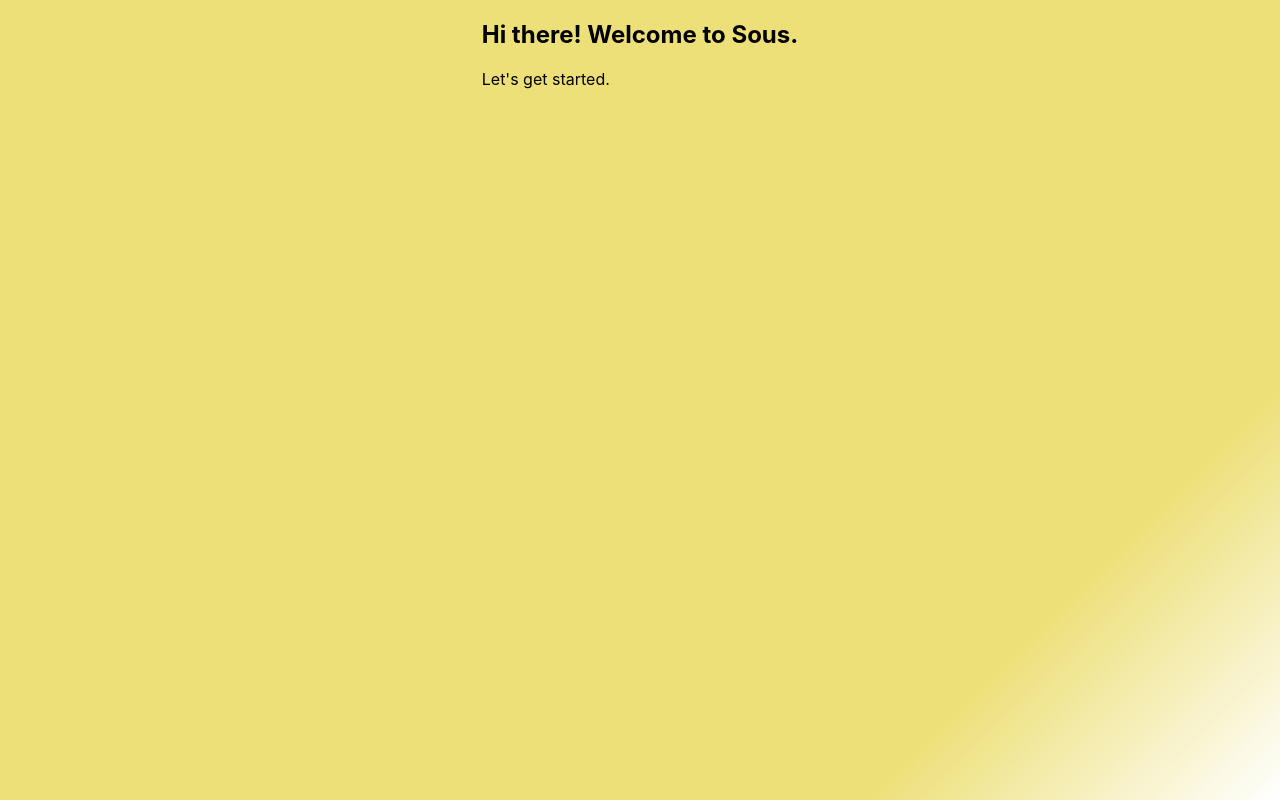
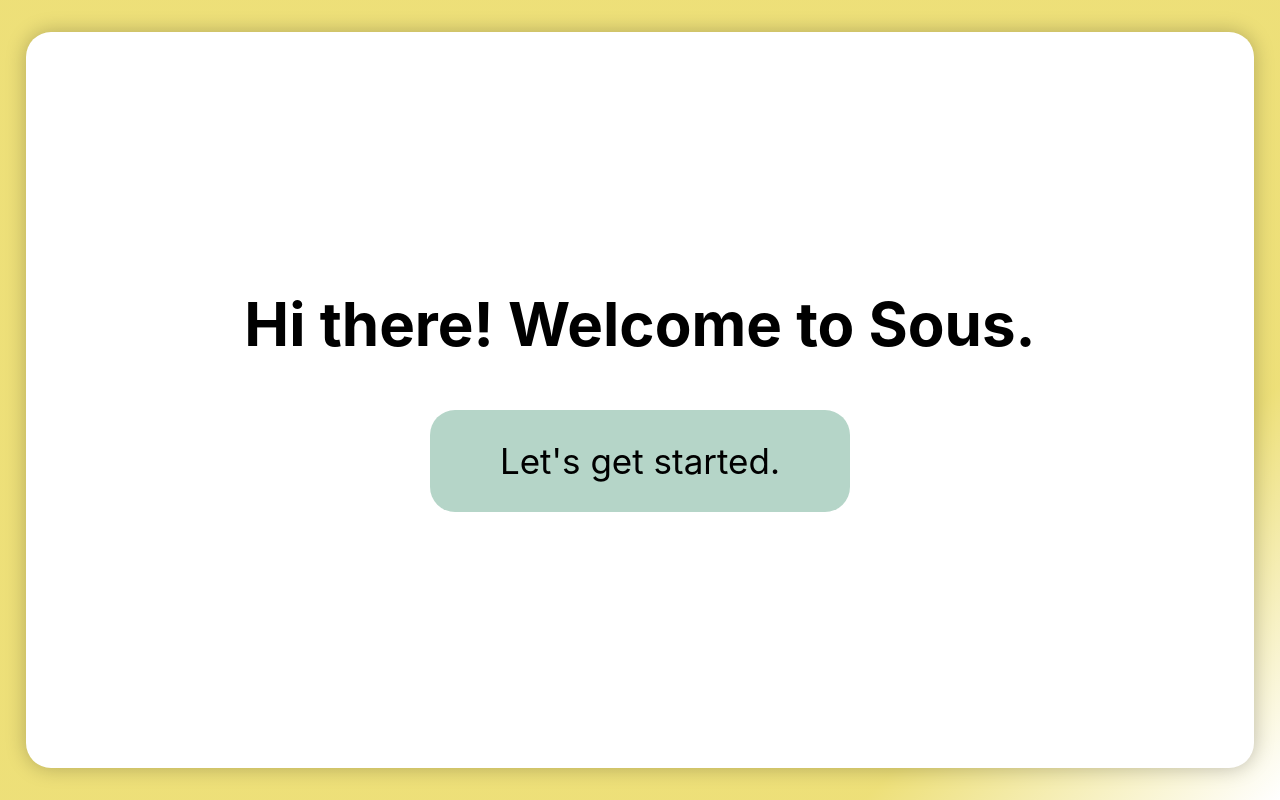
Before and after one commit to crfmc/Sous-next, a Next.js app: page / in a window 1280 px wide. Built offline with nearby package versions, Linux system fonts and the light colour scheme.

Commit message:
Include dashboard styles

```diff
--- a/styles/styles.scss
+++ b/styles/styles.scss
@@ -7,6 +7,7 @@
 // Import component-specific styles
 @import 'components/navigation';
 @import 'components/stepper';
+@import 'components/dashboard';
 
 // Import utility classes
 @import 'util/mw';
```
